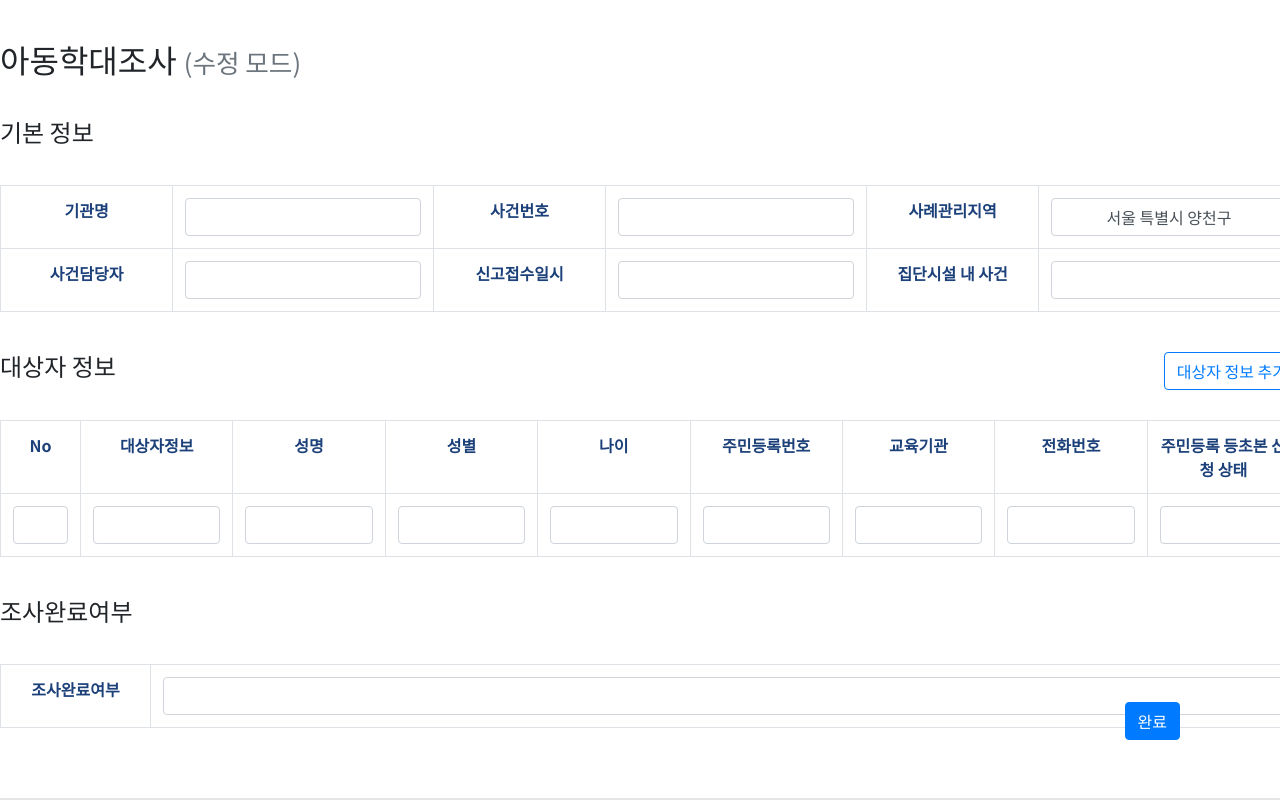
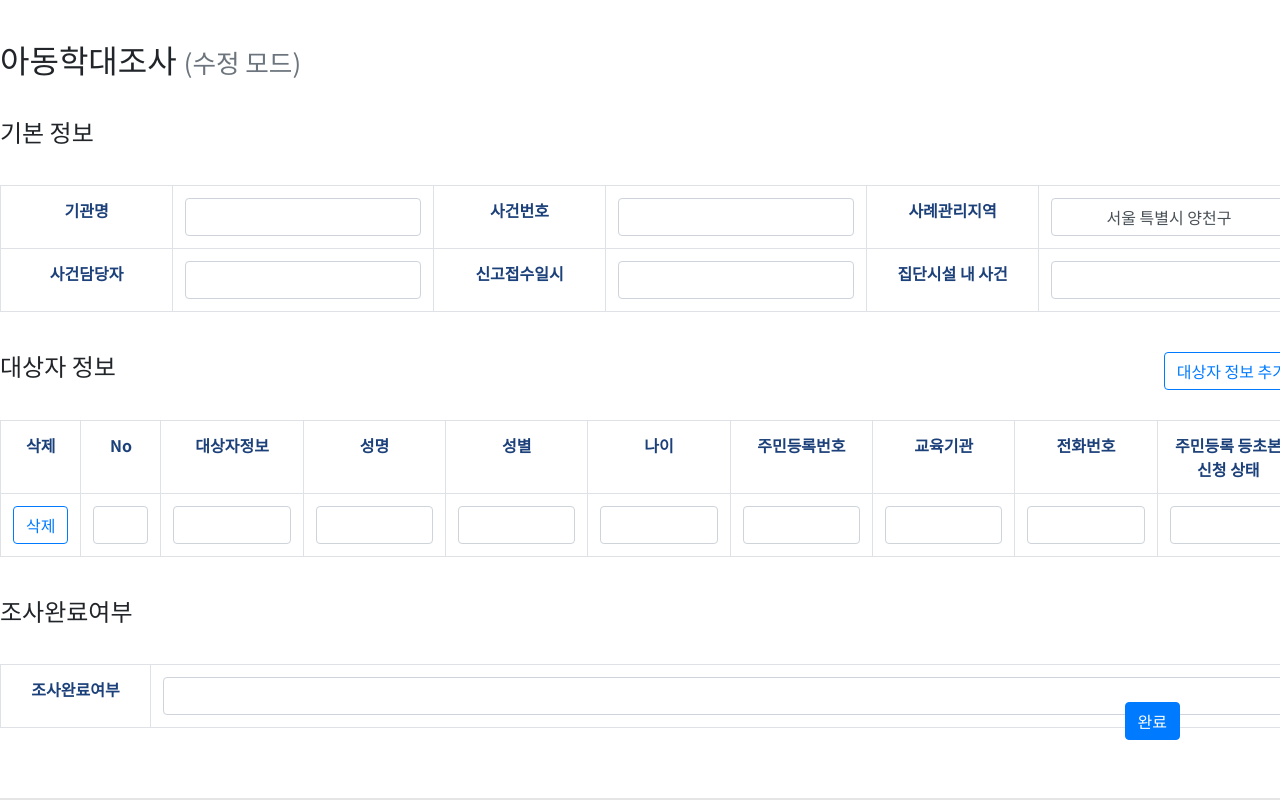
Before and after one commit to S2-D/ncads, a React (Create React App) app: page / in a window 1280 px wide. Shown: the top 800 px of the page. Built offline with nearby package versions, Linux system fonts and the light colour scheme.

Commit message:
✨ 대상자 정보 삭제 기능 추가

```diff
--- a/src/components/ChildInfo.js
+++ b/src/components/ChildInfo.js
@@ -13,19 +13,18 @@ const ChildInfo = ({ isView }) => {
     phoneNumber: "",
     copyRequestState: "",
   };
-  const [childInfoList, setChildInfoList] = useState([
-    {
-      no: "",
-      relationshipInfo: "",
-      name: "",
-      gender: "",
-      age: "",
-      residenRegistrationNumber: "",
-      educationalInstitution: "",
-      phoneNumber: "",
-      copyRequestState: "",
-    },
-  ]);
+  const [childInfoList, setChildInfoList] = useState([inputs]);
+
+  const deleteRow = (index1) => {
+    let filterArr = childInfoList.filter((data, index) => index !== index1);
+    setChildInfoList(filterArr);
+  };
+
+  const changeChildInfoList = (index, name, value) => {
+    let childInfoList1 = [...childInfoList];
+    childInfoList1[index] = { ...childInfoList1[index], [name]: value };
+    setChildInfoList(childInfoList1);
+  };
 
   return (
     <>
@@ -44,6 +43,7 @@ const ChildInfo = ({ isView }) => {
       </div>
       <table className="table table-bordered">
         <tr>
+          {isView && <th>삭제</th>}
           <th style={{ width: "80px" }}>No</th>
           <th>대상자정보</th>
           <th>성명</th>
@@ -54,8 +54,15 @@ const ChildInfo = ({ isView }) => {
           <th>전화번호</th>
           <th>주민등록 등초본 신청 상태</th>
         </tr>
-        {childInfoList.map(() => (
-          <ChildInfoItem isView={isView} />
+        {childInfoList.map((value, index) => (
+          <ChildInfoItem
+            key={index}
+            value={value}
+            index={index}
+            isView={isView}
+            changeChildInfoList={changeChildInfoList}
+            deleteRow={deleteRow}
+          />
         ))}
       </table>
     </>
--- a/src/components/ChildInfoItem.js
+++ b/src/components/ChildInfoItem.js
@@ -1,24 +1,13 @@
-import { useState } from "react";
-
-const ChildInfoItem = ({ isView }) => {
-  const [inputs, setInputs] = useState({
-    no: "",
-    relationshipInfo: "",
-    name: "",
-    gender: "",
-    age: "",
-    residenRegistrationNumber: "",
-    educationalInstitution: "",
-    phoneNumber: "",
-    copyRequestState: "",
-  });
-
+const ChildInfoItem = ({
+  value,
+  isView,
+  index,
+  deleteRow,
+  changeChildInfoList,
+}) => {
   const onChange = (e) => {
     const { value, name } = e.target;
-    setInputs({
-      ...inputs,
-      [name]: value,
-    });
+    changeChildInfoList(index, name, value);
   };
 
   const {
@@ -31,11 +20,24 @@ const ChildInfoItem = ({ isView }) => {
     educationalInstitution,
     phoneNumber,
     copyRequestState,
-  } = inputs;
+  } = value;
+
   return (
     <tr>
       {isView ? (
         <>
+          <td>
+            <button
+              value={index}
+              className="btn btn-outline-primary"
+              onClick={(e) => {
+                deleteRow(Number(e.target.value));
+                // changeChildInfoList(Number(e.target.value));
+              }}
+            >
+              삭제
+            </button>
+          </td>
           <td>
             <input
               className="form-control"
```
